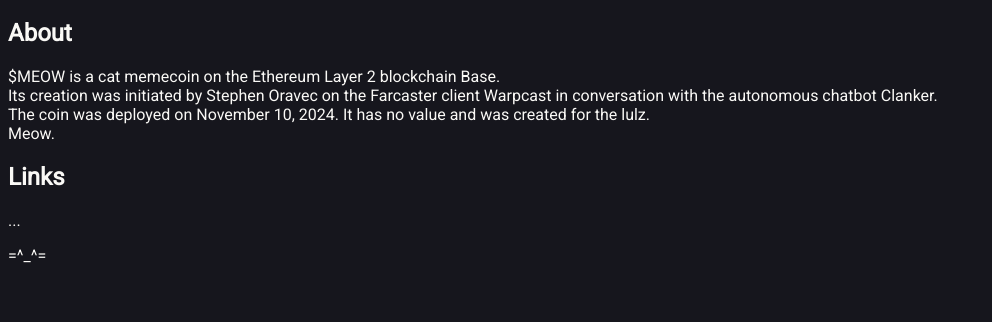
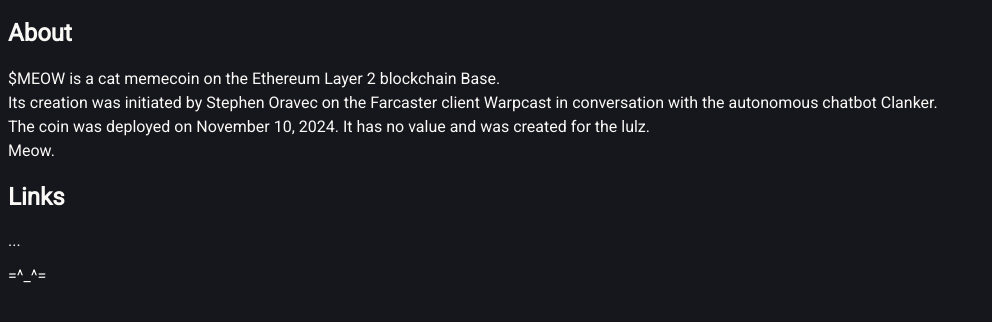
Before and after one commit to StephenOravec/hello-clanker, a plain HTML site: page index.html in a window 1280 px wide. Shown: the part 62-384 px from the top of the page, without its empty margins (0-992 px from the left). Drawn offline with Linux system fonts and the light colour scheme.

Commit message:
Update styles.css

```diff
--- a/css/styles.css
+++ b/css/styles.css
@@ -14,3 +14,7 @@ body {
     color: #FAF9F6;
     font-family: 'Roboto', sans-serif;
 }
+
+.about {
+    line-height: 1.5;
+}
```
